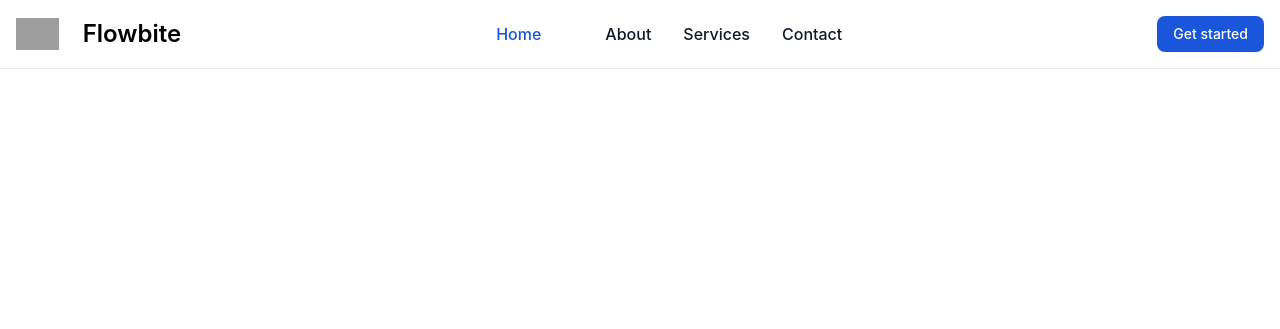
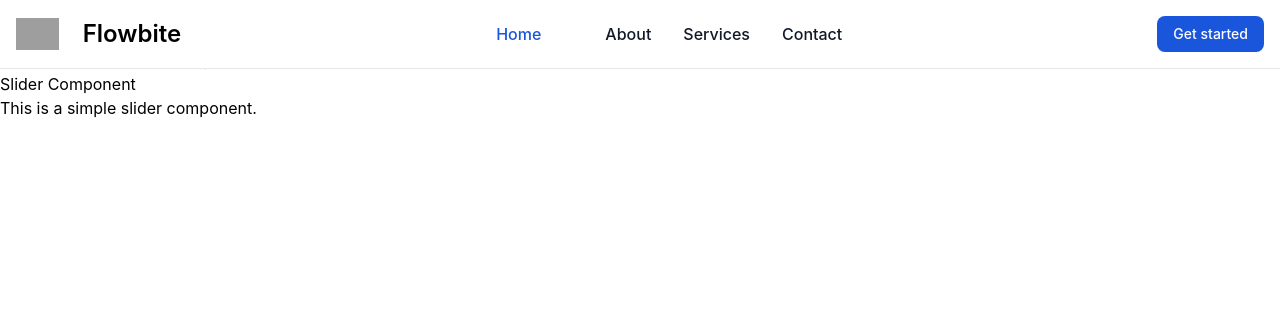
Before and after one commit to Sawjal-sikder/prosaanti, a Django app: page / in a window 1280 px wide. Shown: the top 329 px of the page. Run offline with Django 5.2, Linux system fonts and the light colour scheme; some libraries are stand-ins or nearby versions; grey boxes are pictures that could not be loaded.

Commit message:
added slider file

```diff
--- a/home/templates/component/nav.html
+++ /dev/null
@@ -1,5 +0,0 @@
-{% extends "base.html" %}
-{% block body %}
-    <h1>Welcome to the Home Page</h1>
-    <p>This is the content of the home page.</p>
-{% endblock %}
--- /dev/null
+++ b/home/templates/component/slider.html
@@ -0,0 +1,9 @@
+{% extends 'base.html' %}
+
+{% block body %}
+    Hello, this is the slider component.
+    <div class="slider-component">
+        <h2>Slider Component</h2>
+        <p>This is a simple slider component.</p>
+    </div>
+{% endblock  %}
--- a/home/templates/index.html
+++ b/home/templates/index.html
@@ -2,4 +2,5 @@
 {% block body %}
     <h1>Welcome to the Home Page</h1>
     <p>This is the content of the home page.</p>
+    {% include 'component/slider.html' %}
 {% endblock %}
```
